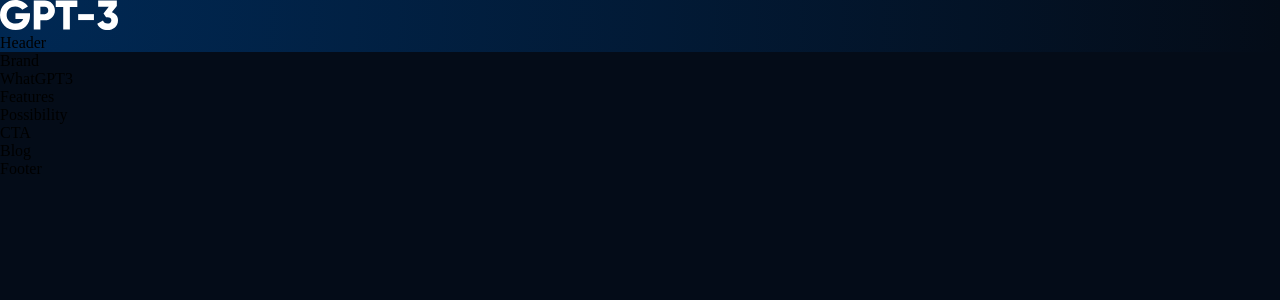
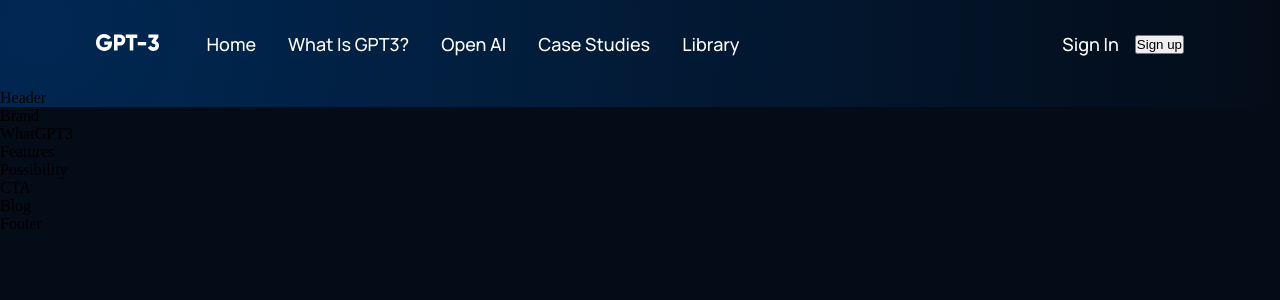
Before and after one commit to Haironmysoup/GPT-3, a React (Create React App) app: page / in a window 1280 px wide. Shown: the top 300 px of the page. Built offline with nearby package versions, Linux system fonts and the light colour scheme; the HTML template or start-up script is replaced by a standard one.

Commit message:
header + sign in button

```diff
--- a/src/components/navbar/navbar.css
+++ b/src/components/navbar/navbar.css
@@ -0,0 +1,45 @@
+.gpt3__navbar {
+    display: flex;
+    justify-content: space-between;
+    align-items: center;
+    padding: 2rem 6rem;
+}
+
+.gpt3__navbar-links {
+    flex: 1;
+    display: flex;
+    justify-content: 'flex';
+    align-items: center;
+}
+
+.gpt3__navbar-links_logo {
+    margin-right: 2rem;
+}
+
+.gpt3__navbar-links_logo img {
+    width: 62.56px;
+    height: 16.02px;
+}
+
+.gpt3__navbar-links_container {
+    display: flex;
+    flex-direction: row;
+}
+
+.gpt3__navbar-sign {
+    display: flex;
+    justify-content: flex;
+    align-items: center;
+}
+
+.gpt3__navbar-links_container p, .gpt3__navbar-sign p, .gpt3__navbar-menu_container p {
+    color: white;
+    font-family: var(--font-family);
+    font-weight: 500;
+    font-size: 18px;
+    line-height: 25px;
+    text-transform: capitalize;
+    margin: 0 1rem;
+    cursor: pointer;
+
+}
--- a/src/components/navbar/navbar.jsx
+++ b/src/components/navbar/navbar.jsx
@@ -1,14 +1,26 @@
 import React from 'react';
 import { RiMenu3Line, RiCloseLin } from 'react-icons/ri';
 import logo from '../../assets/logo.svg';
+import "./navbar.css";
 
 const navbar = () => {
   return (
     <div className="gpt3__navbar">
-      <div className='gpt3__navbar_links'>
-        <div className='gpt3__navbar_links_logo'>
+      <div className='gpt3__navbar-links'>
+        <div className='gpt3__navbar-links_logo'>
           <img src={logo} alt="logo" />
         </div>
+        <div className='gpt3__navbar-links_container'>
+          <p><a href='#home'>Home</a></p>
+          <p><a href='#wgpt3'>What is GPT3?</a></p>
+          <p><a href='#possibility'>Open AI</a></p>
+          <p><a href='#features'>Case Studies</a></p>
+          <p><a href='#blog'>Library</a></p>
+        </div>
+      </div>
+      <div className='gpt3__navbar-sign'>
+        <p>Sign In</p>
+        <button type='button'>Sign up</button>
       </div>
     </div>
   )
```
